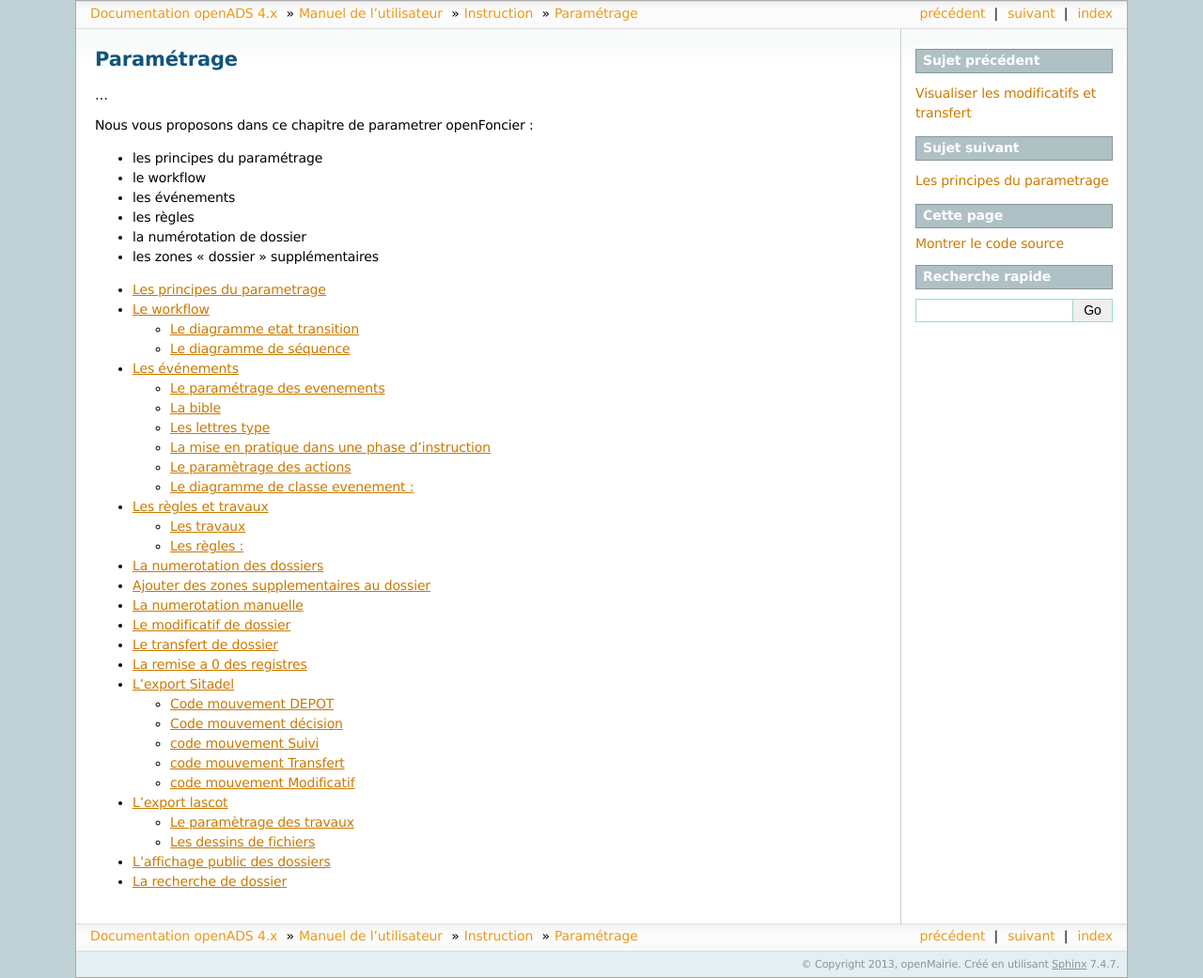
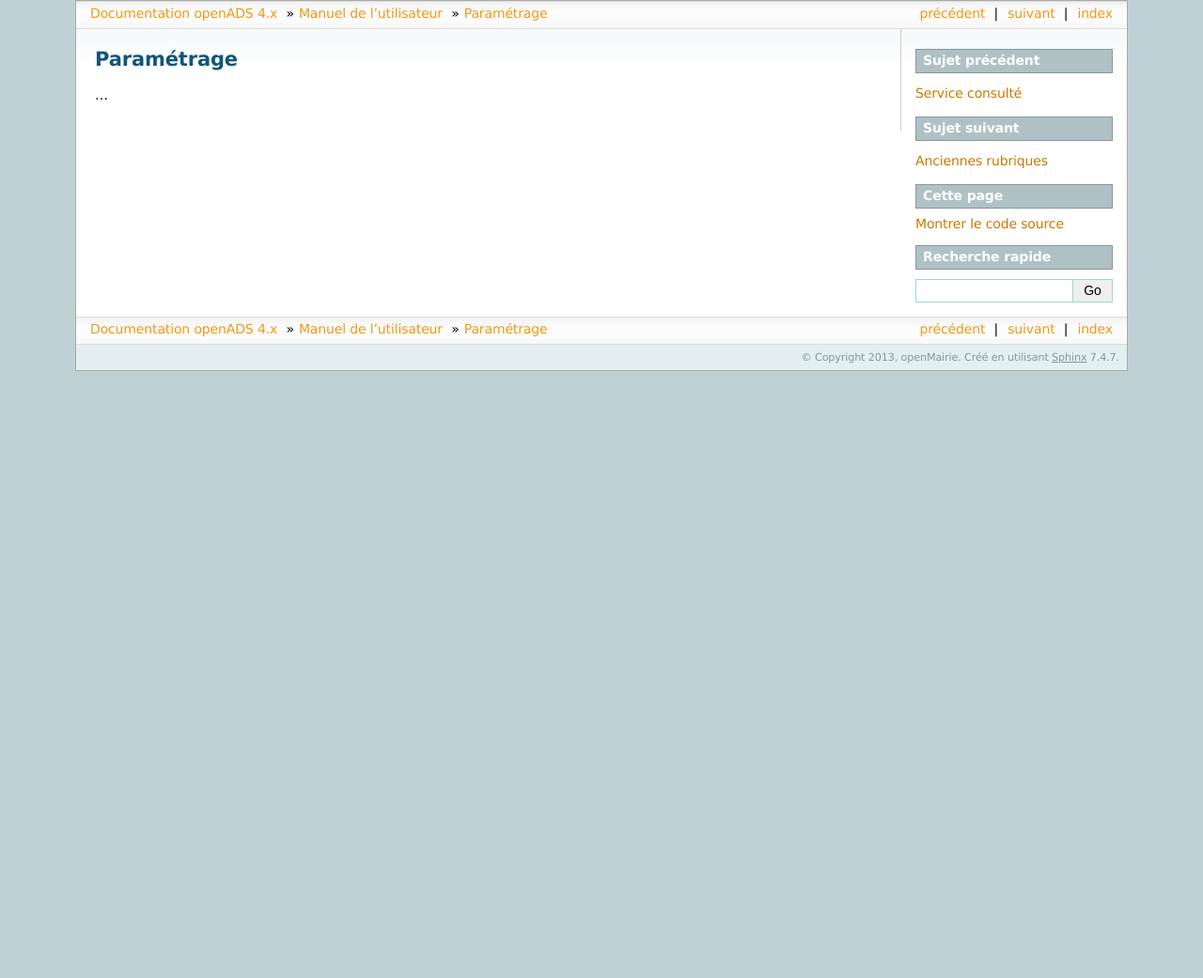
Before and after one commit to mpavaux/openads-documentation, a Sphinx documentation site: the page built from source/manuel_utilisateur/parametrage.rst, in a window 1280 px wide. Shown: the whole page at 94% size. Built offline with Sphinx 7.4.7, drawn with Linux system fonts in a browser that asks for light colours; after the commit the page ends 900 px from its top, so only the background shows below that.

Commit message:
On vide la nouvelle arboresence et on stocke les anciennes rubriques dans un chapitre à part

```diff
--- a/source/manuel_utilisateur/index.rst
+++ b/source/manuel_utilisateur/index.rst
@@ -12,3 +12,4 @@
     cellule_suivi.rst
     service_consulte.rst
     parametrage.rst
+    old.rst
--- a/source/manuel_utilisateur/parametrage.rst
+++ b/source/manuel_utilisateur/parametrage.rst
@@ -5,36 +5,3 @@
 ###########
 
 ...
-
-
-
-Nous vous proposons dans ce chapitre de parametrer openFoncier :
-
-- les principes du paramétrage
-
-- le workflow
-
-- les événements
-
-- les règles
-
-- la numérotation de dossier
-
-- les zones "dossier" supplémentaires
-
-
-.. toctree::
-
-    principes_parametrage.rst
-    workflow.rst
-    evenement.rst
-    regles.rst
-    numerotation.rst
-    dossier_zonesup.rst
-    numerotation_manuelle.rst
-    modificatif.rst
-    remisea0.rst
-    sitadel.rst
-    lascot.rst
-    affichage_public.rst
-    recherche.rst
```
Also changed, not shown: source/manuel_utilisateur/instruction.rst (+1 -11 lines), source/manuel_utilisateur/old.rst (added, +36 -0 lines).
